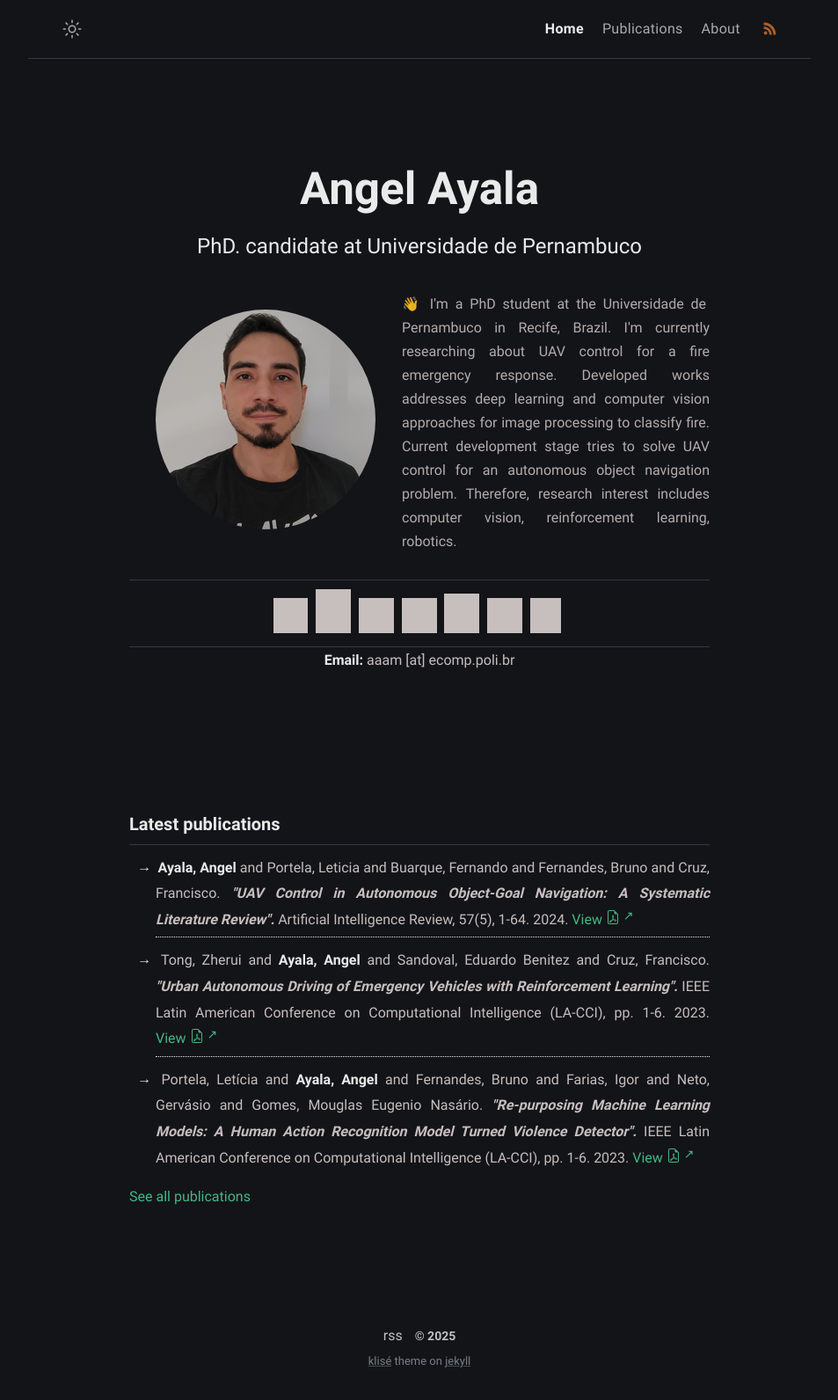
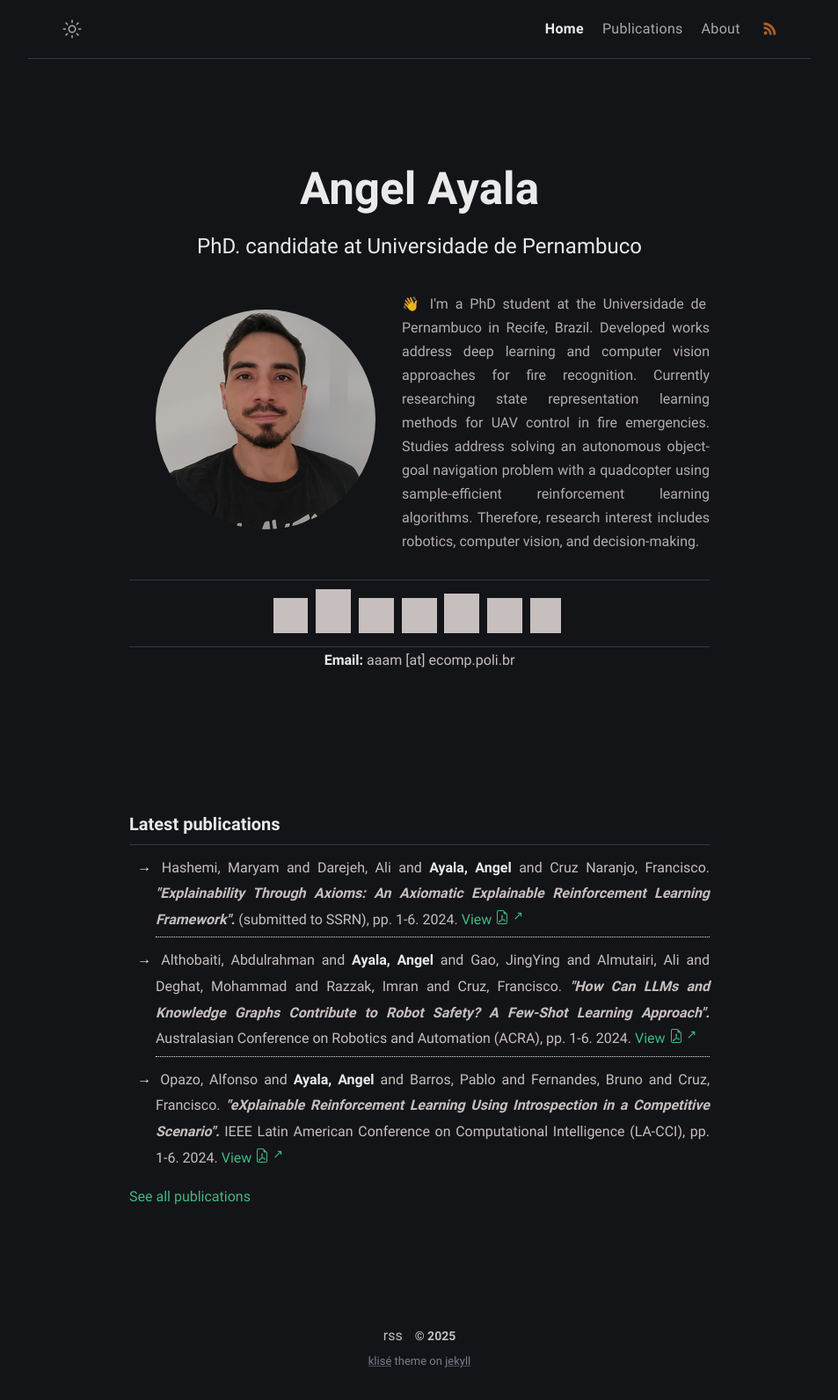
Before and after one commit to angel-ayala/angel-ayala.github.io, a Jekyll site: the page built from index.md, in a window 1280 px wide. Shown: the whole page at 88% size, without its empty margins (163-1116 px from the left). Built offline with Jekyll 4.4.1, drawn with Linux system fonts in a browser that asks for light colours; grey boxes are pictures that could not be loaded.

Commit message:
update papers

```diff
--- a/_config.yml
+++ b/_config.yml
@@ -14,10 +14,10 @@ author:
   name: Angel Ayala # author name
   bio: >- # tell to the world
     👋 I'm a PhD student at the Universidade de Pernambuco in Recife, Brazil.
-    I'm currently researching about UAV control for a fire emergency response.
-    Developed works addresses deep learning and computer vision approaches for image processing to classify fire.
-    Current development stage tries to solve UAV control for an autonomous object navigation problem.
-    Therefore, research interest includes computer vision, reinforcement learning, robotics.
+    Developed works address deep learning and computer vision approaches for fire recognition.
+    Currently researching state representation learning methods for UAV control in fire emergencies.
+    Studies address solving an autonomous object-goal navigation problem with a quadcopter using sample-efficient reinforcement learning algorithms.
+    Therefore, research interest includes robotics, computer vision, and decision-making.
   username: angel-ayala # general username
   github: angel-ayala # github username
   twitter: # twitter username
--- a/_data/papers.yml
+++ b/_data/papers.yml
@@ -1,3 +1,43 @@
+- title: >-
+    Explainability Through Axioms: An Axiomatic Explainable Reinforcement Learning Framework
+  author: >-
+    Hashemi, Maryam and Darejeh, Ali and Ayala, Angel and Cruz Naranjo, Francisco
+  booktitle: (submitted to SSRN)
+  pages: 1-6
+  year: 2024
+  organization: SSRN
+  url: https://ssrn.com/abstract=5231608
+- title: >-
+    How Can LLMs and Knowledge Graphs Contribute to Robot Safety? A Few-Shot
+    Learning Approach
+  author: >-
+    Althobaiti, Abdulrahman and Ayala, Angel and Gao, JingYing and Almutairi, Ali and Deghat, Mohammad
+    and Razzak, Imran and Cruz, Francisco
+  booktitle: Australasian Conference on Robotics and Automation (ACRA)
+  pages: 1-6
+  year: 2024
+  organization: ACRA
+  url: https://ssl.linklings.net/conferences/acra/acra2024_proceedings/views/by_sub_type.html#pap133
+- title: >-
+    eXplainable Reinforcement Learning Using Introspection in a Competitive Scenario
+  author: >-
+    Opazo, Alfonso and Ayala, Angel and Barros, Pablo and Fernandes, Bruno
+    and Cruz, Francisco
+  booktitle: IEEE Latin American Conference on Computational Intelligence (LA-CCI)
+  pages: 1-6
+  year: 2024
+  organization: IEEE
+  url: https://ieeexplore.ieee.org/abstract/document/10814839
+- title: >-
+    Safety first: Toward safe action selection with contextual affordances
+  author: >-
+    Apablaza, Inés and Saavedra, Martín and Ayala, Angel and Fernandes, Bruno
+    and Cruz, Francisco
+  booktitle: IEEE Latin American Conference on Computational Intelligence (LA-CCI)
+  pages: 1-6
+  year: 2024
+  organization: IEEE
+  url: https://ieeexplore.ieee.org/abstract/document/10814833
 - title: >-
     UAV Control in Autonomous Object-Goal Navigation: A Systematic Literature
     Review
```
